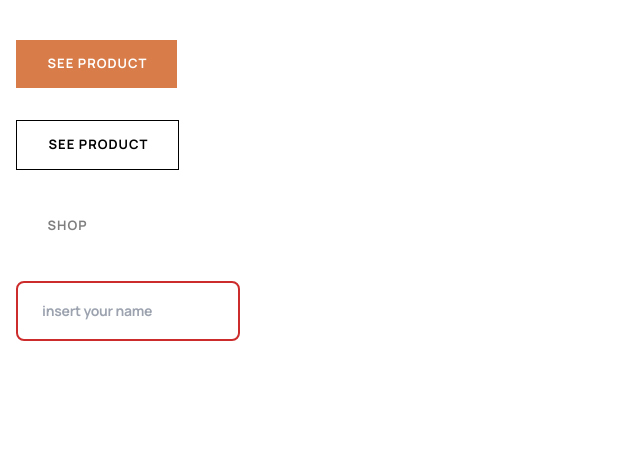
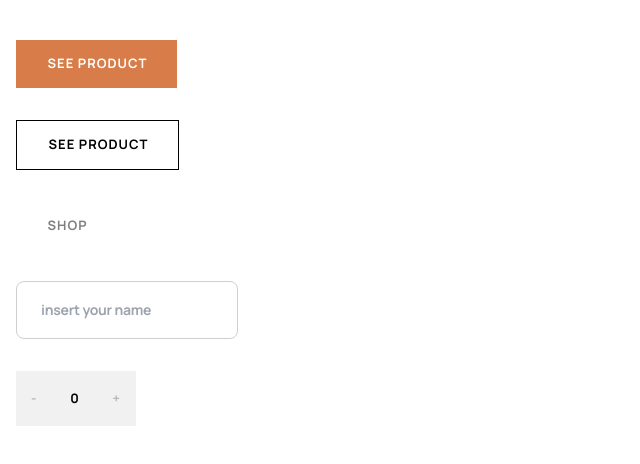
Before and after one commit to mehdi-zibout/audiophile-ecommerce, a Next.js app: page / in a window 1280 px wide. Shown: the top 464 px of the page, without its empty margins (0-640 px from the left). Built offline with nearby package versions, Linux system fonts and the light colour scheme.

Commit message:
Add numbers counter

```diff
--- a/app/page.tsx
+++ b/app/page.tsx
@@ -1,6 +1,7 @@
 import Image from "next/image";
 import { Manrope } from "@next/font/google";
 import styles from "./page.module.css";
+import NumbersCounter from "@/components/NumbersCounter";
 
 const manrope = Manrope({ subsets: ["latin"] });
 
@@ -23,11 +24,10 @@ export default function Home() {
         <button className="btn btn-ghost">shop</button>
       </div>
       <div className="p-4">
-        <input
-          type="text"
-          placeholder="insert your name"
-          className="input input-error"
-        />
+        <input type="text" placeholder="insert your name" className="input " />
+      </div>
+      <div className="p-4">
+        <NumbersCounter />
       </div>
     </main>
   );
--- /dev/null
+++ b/components/NumbersCounter.tsx
@@ -0,0 +1,29 @@
+"use client";
+import { useState } from "react";
+
+function NumbersCounter() {
+  const [numbers, setNumbers] = useState(0);
+
+  return (
+    <div className="bg-[#F1F1F1] max-w-[120px] text-subtitle flex justify-between items-center p-[15px] text-black">
+      <button
+        disabled={numbers <= 0}
+        onClick={() => {
+          numbers <= 0 ? setNumbers(0) : setNumbers((numbers) => numbers - 1);
+        }}
+        className="disabled:cursor-not-allowed text-opacity-25 text-black hover:text-[#D87D4A] hover:text-opacity-100"
+      >
+        -
+      </button>
+      <p className="">{numbers}</p>
+      <button
+        onClick={() => setNumbers((numbers) => numbers + 1)}
+        className="text-opacity-25 text-black hover:text-[#D87D4A] hover:text-opacity-100"
+      >
+        +
+      </button>
+    </div>
+  );
+}
+
+export default NumbersCounter;
```
